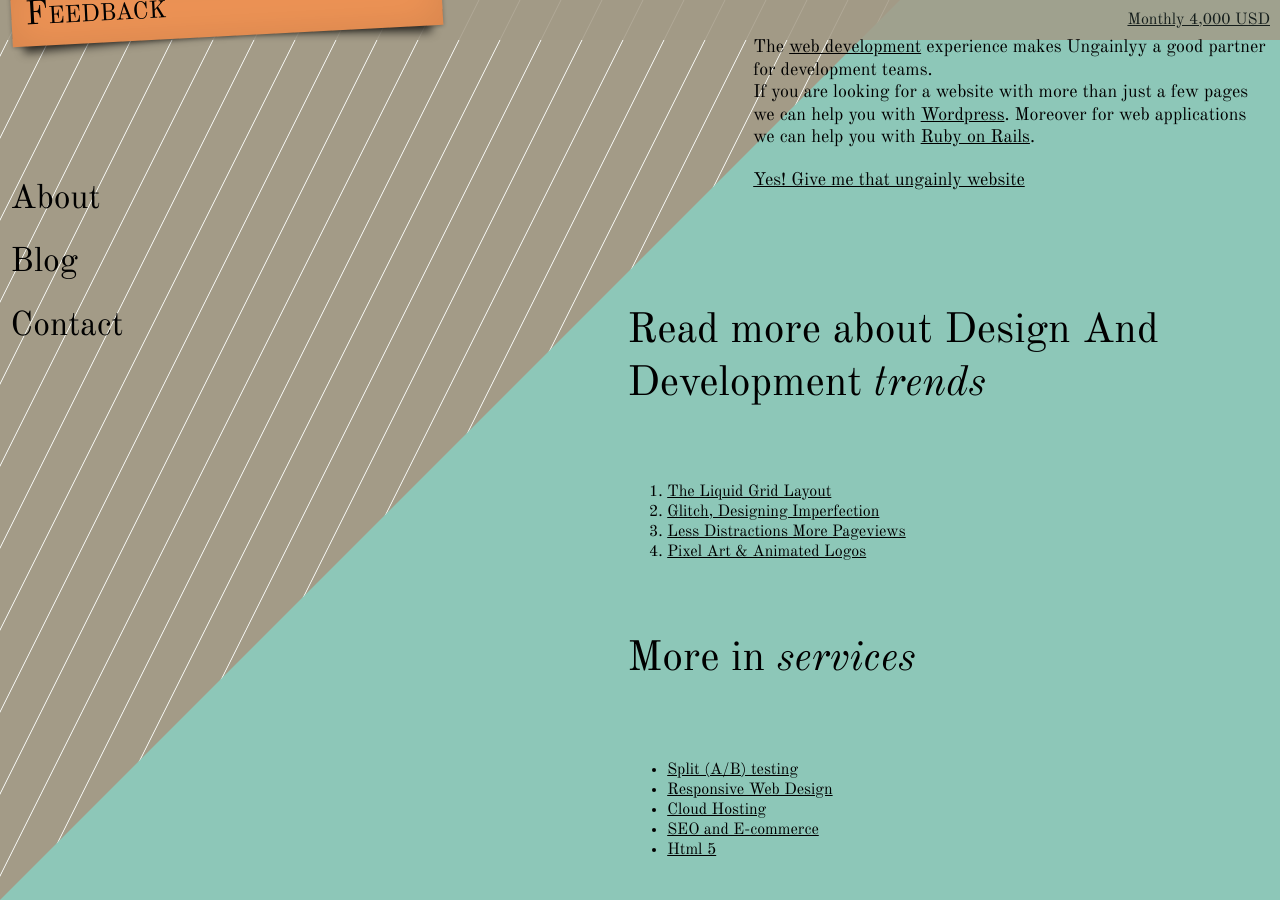
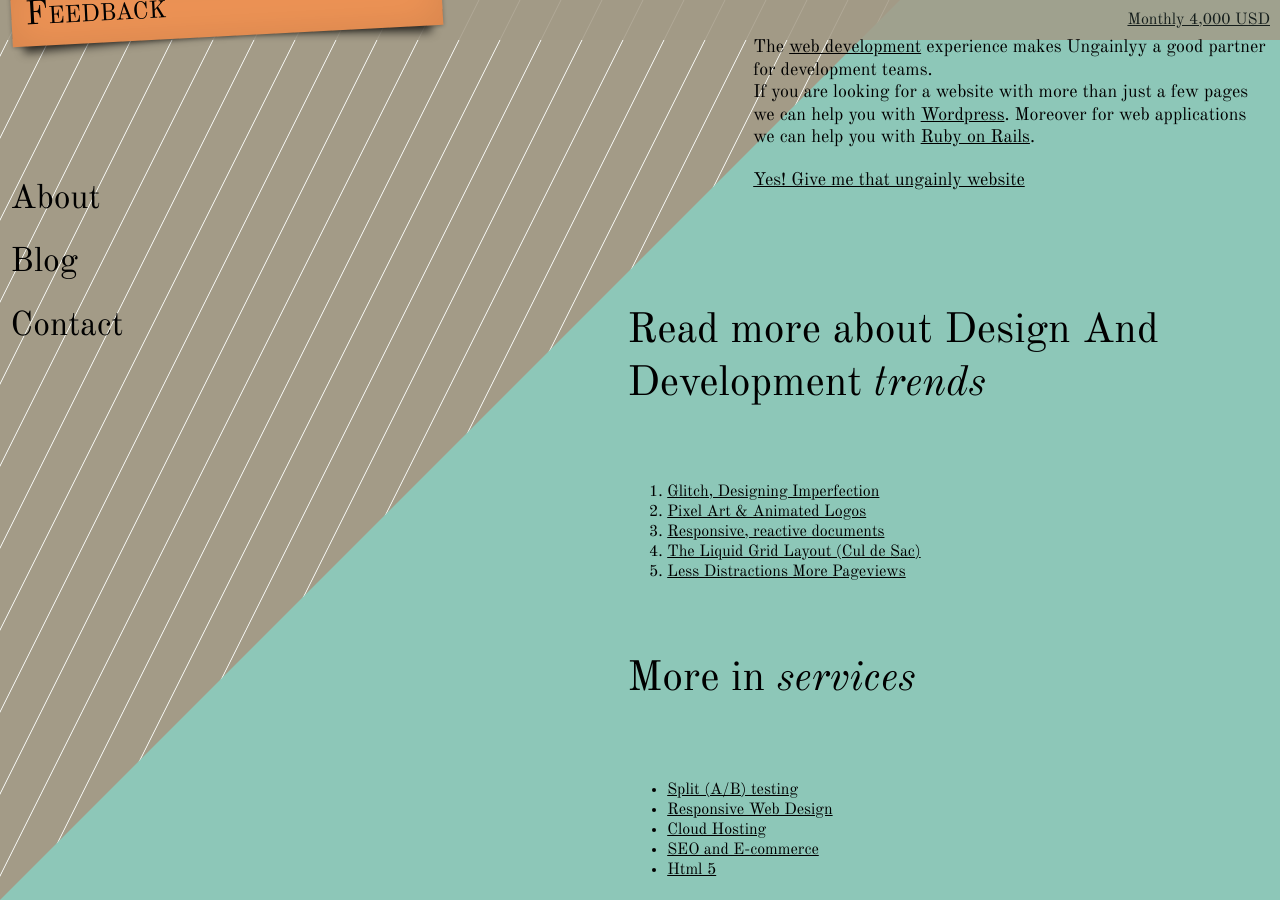
Before and after one commit to metamn/ungainlyy, a Jekyll site: the page built from _posts/2011-09-15-design-and-development.html, in a window 1280 px wide and 900 px high, scrolled down 519 px. Built offline with Jekyll 4.4.1, drawn with Linux system fonts in a browser that asks for light colours; nearby versions of some CDN libraries.

Commit message:
REactive documents link added

```diff
--- a/_posts/2011-09-15-design-and-development.html
+++ b/_posts/2011-09-15-design-and-development.html
@@ -3,14 +3,16 @@
 categories:
   - services
 links:
-  - url: http://www.chrisnorstrom.com/2011/10/invention-the-liquid-grid-street-layout-a-replacement-for-cul-de-sacs-block-grids/
-    title: The Liquid Grid Layout
   - url: http://markbattypublisher.com/books/glitch/
     title: Glitch, Designing Imperfection
+  - url: http://www.bigblockframework.com/
+    title: Pixel Art & Animated Logos
+  - url: http://worrydream.com/Tangle/
+    title: Responsive, reactive documents
+  - url: http://www.chrisnorstrom.com/2011/10/invention-the-liquid-grid-street-layout-a-replacement-for-cul-de-sacs-block-grids/
+    title: The Liquid Grid Layout (Cul de Sac)
   - url: http://journal.drawar.com/d/less-distractions-more-pageviews-go-figure/
     title: Less Distractions More Pageviews
-  - url: http://www.bigblockframework.com/
-    title: Pixel Art & Animated Logos
 ---
 
 <p>
```
Also changed, not shown: 4 other files.
